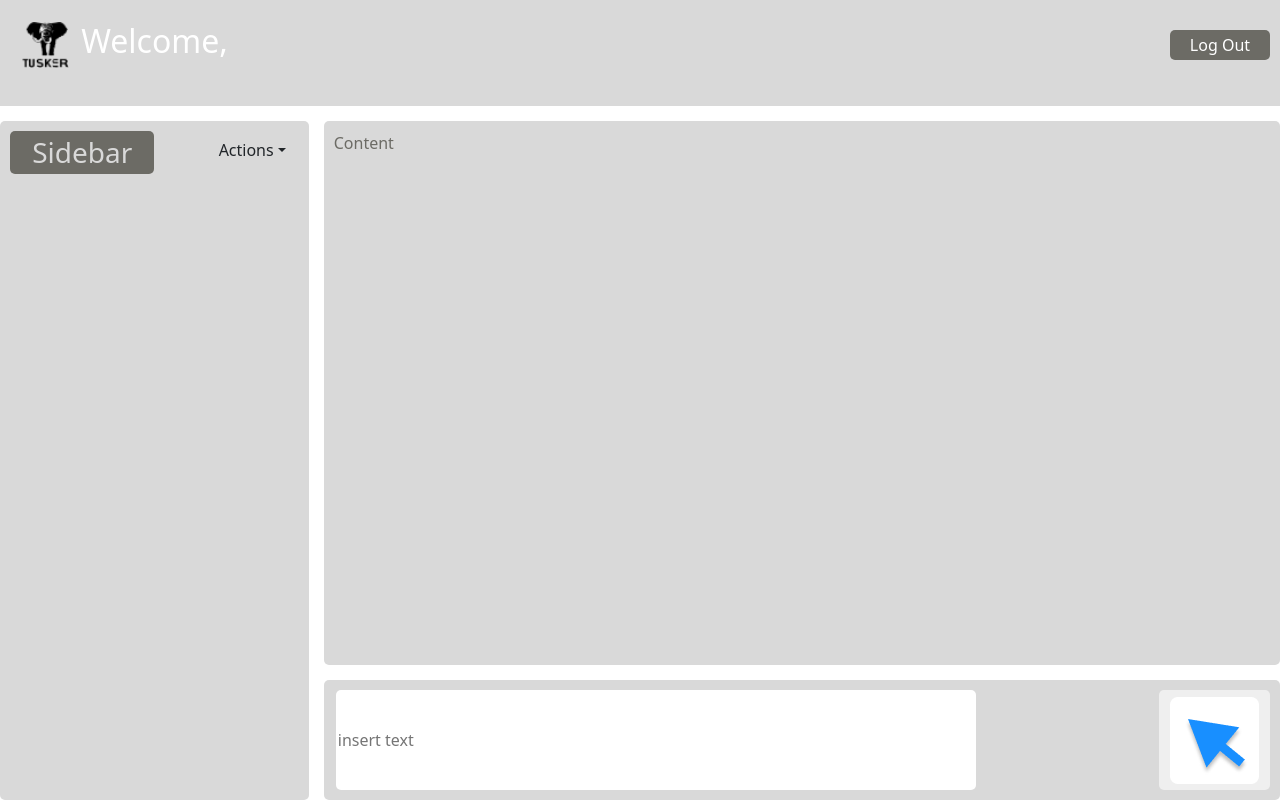
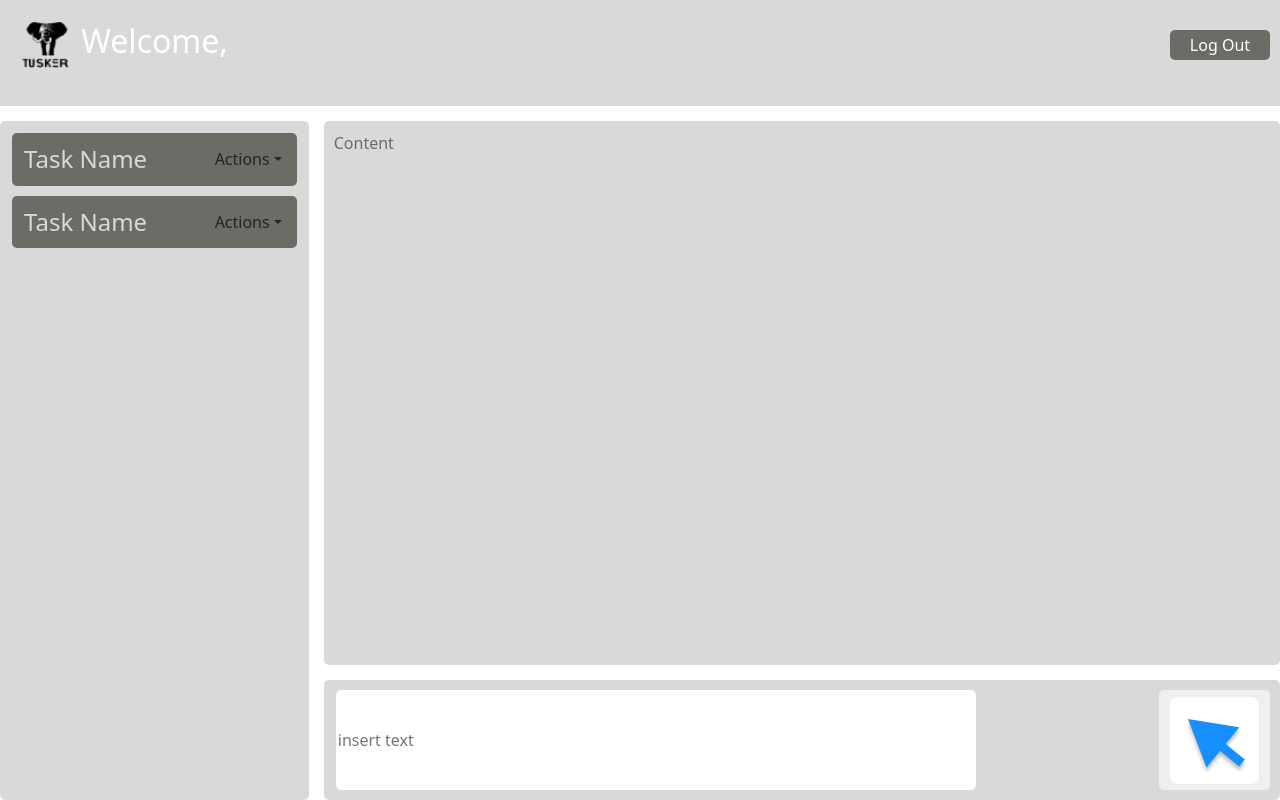
Before and after one commit to Ramis-alt/module-4-final, a React (Vite) app: page /main in a window 1280 px wide. Built offline with nearby package versions, Linux system fonts and the light colour scheme.

Commit message:
made changes to the dropdown menu, post request for new content, changed Sidebar component and it's CSS

```diff
--- a/src/App.css
+++ b/src/App.css
@@ -87,6 +87,8 @@
 
 .sidebar--bar{
   grid-area: sidebar;
+  display: flex;
+  padding: 0px;
   /* width: 200px; */
 }
 
@@ -131,7 +133,6 @@
   border-radius: 5px;
   border: none;
 }
-
 
 
 .footer--button {
@@ -180,9 +181,14 @@
 
 /* CSS for sidebar on main */
 aside {
-  display: grid;
-  grid-template-columns: repeat(2, 1fr);
-  /* gap: 10px; */
+  display: flex;
+  flex-direction: column;
+  padding: 2px;
+  border-radius: 5px;
+  color: white;
+  margin: 5px;
+  width: 100%;
+  /* grid-template-columns: repeat(2,1fr); */
 }
 
 .scrolldown--edit {
@@ -192,41 +198,33 @@ aside {
   cursor: pointer;
 }
 
-/* .scrolldown--edit:hover {
-  background-color: #e74c3c;
-  background: transparent;
-} */
 
-.sidebar--edit {
-  grid-column: 1;
+.side--content {
+  display: inline-flex;
+  /* flex-wrap: nowrap; */
+  flex-direction: row;
+  justify-content: space-between;
+  align-content: space-evenly;
+  align-items: center;
+  background-color: #6c6b65;
+  padding: 2px;
+  margin: 5px;
+  gap: 10px;
+  /* border: #e74c3c 1px solid; */
+  border-radius: 5px;
 }
 
-.sidebar--dropdown {
-  grid-column: 2;
-  display: flex;
-  justify-content: flex-end;
-  width: 100%;
-  /* align-self: end; */
-  align-items: start;
-  /* position: relative; */
-}
-
-/* .fixed--button{
-  position: absolute;
-  outline: none;
-} */
 
 .btn-no-outline:focus {
   outline: none;
 }
 
 .tasks--edit {
-  /* width: 10vw; */
+  width: 10vw;
   color: #d9d9d9;
-  background-color: #6c6b65;
-  padding: 5px;
-  border-radius: 5px;
-  text-align: center;
+  margin: 10px;
+  text-wrap: none;
+  gap: 10px;
 }
 
 
--- a/src/assets/components/DropdownMenu.jsx
+++ b/src/assets/components/DropdownMenu.jsx
@@ -12,10 +12,8 @@ function DropdownMenu() {
       </Dropdown.Toggle>
 
       <Dropdown.Menu>
-        <Dropdown.Item href="#/action-1">Rename</Dropdown.Item>
-        <Dropdown.Item href="#/action-1">Create</Dropdown.Item>
-        <Dropdown.Item href="#/action-2">Update</Dropdown.Item>
-        <Dropdown.Item href="#/action-3">Get</Dropdown.Item>
+        <Dropdown.Item href="#/action-1">Rename Title</Dropdown.Item>
+        <Dropdown.Item href="#/action-1">Create Title</Dropdown.Item>
         <Dropdown.Item href="#/action-3">Delete</Dropdown.Item>
       </Dropdown.Menu>
     </Dropdown>
--- a/src/assets/components/Navbar.jsx
+++ b/src/assets/components/Navbar.jsx
@@ -2,7 +2,6 @@ import React from 'react'
 // import { Link } from 'react-router-dom'
 import { useNavigate } from 'react-router-dom'
 import { useState, useEffect } from 'react'
-// import { getTasks, createTask, deleteTask, updateTask } from '../../ApiServices/TasksService'
 import { removeJwt } from '../../ApiServices/JwtService'
 import { getUser } from '../../ApiServices/UserService'
 
--- a/src/assets/components/Sidebar.jsx
+++ b/src/assets/components/Sidebar.jsx
@@ -1,8 +1,8 @@
 import React from 'react'
 import { useState, useEffect } from 'react'
 import { getTasks, createTask, deleteTask, updateTask } from '../../ApiServices/TasksService'
-import { getUser } from '../../ApiServices/UserService'
-// import Dropdown from 'react-bootstrap/Dropdown';
+// import { getUser } from '../../ApiServices/UserService'
+
 // src/main.js or any other JavaScript file
 import 'popper.js';
 import 'bootstrap';
@@ -57,13 +57,22 @@ const Sidebar = () => {
   return (
 
     <aside>
+      <div className='side--content'>
         <div className='sidebar--edit'>
-          <h3 className='tasks--edit'>Sidebar</h3>
+          <h4 className='tasks--edit'>Task Name</h4>
         </div>
         <div className='sidebar--dropdown'>
           <DropdownMenu/>
         </div>
-
+      </div>
+      <div className='side--content'>
+        <div className='sidebar--edit'>
+          <h4 className='tasks--edit'>Task Name</h4>
+        </div>
+        <div className='sidebar--dropdown'>
+          <DropdownMenu/>
+        </div>
+      </div>
     </aside>
 
   )
```
Also changed, not shown: 1 other file (tests, documents, lock files or other folders).
